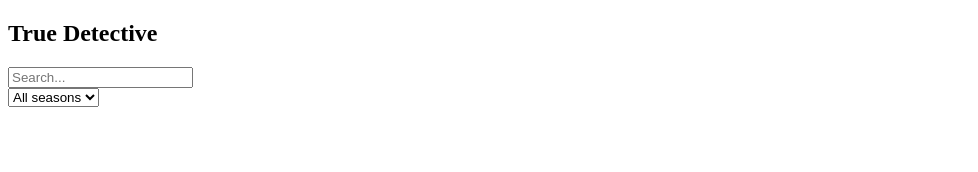
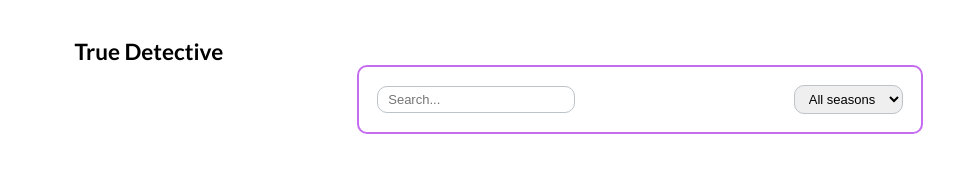
Before and after one commit to elhamrajairad/tv-show-dom-project, a plain HTML site: page index.html in a window 1280 px wide. Shown: the whole page, without its empty margins (0-978 px from the left). Drawn offline with nearby package versions, Linux system fonts and the light colour scheme; files that its build step writes are made by us from their sources; the site is published under a folder, as on GitHub Pages, so addresses that start at the root find nothing; no server answers.

Commit message:
Update index.html

```diff
--- a/index.html
+++ b/index.html
@@ -6,7 +6,7 @@
     <meta http-equiv="X-UA-Compatible" content="IE=edge">
     <meta name="viewport" content="width=device-width, initial-scale=1.0">
     <link href="https://cdn.jsdelivr.net/npm/remixicon@2.5.0/fonts/remixicon.css" rel="stylesheet">
-    <link rel="stylesheet" href="/styles/css/main.min.css">
+    <link rel="stylesheet" href="./main.min.css">
     <title>Tv Show DOM</title>
 </head>
 
```
